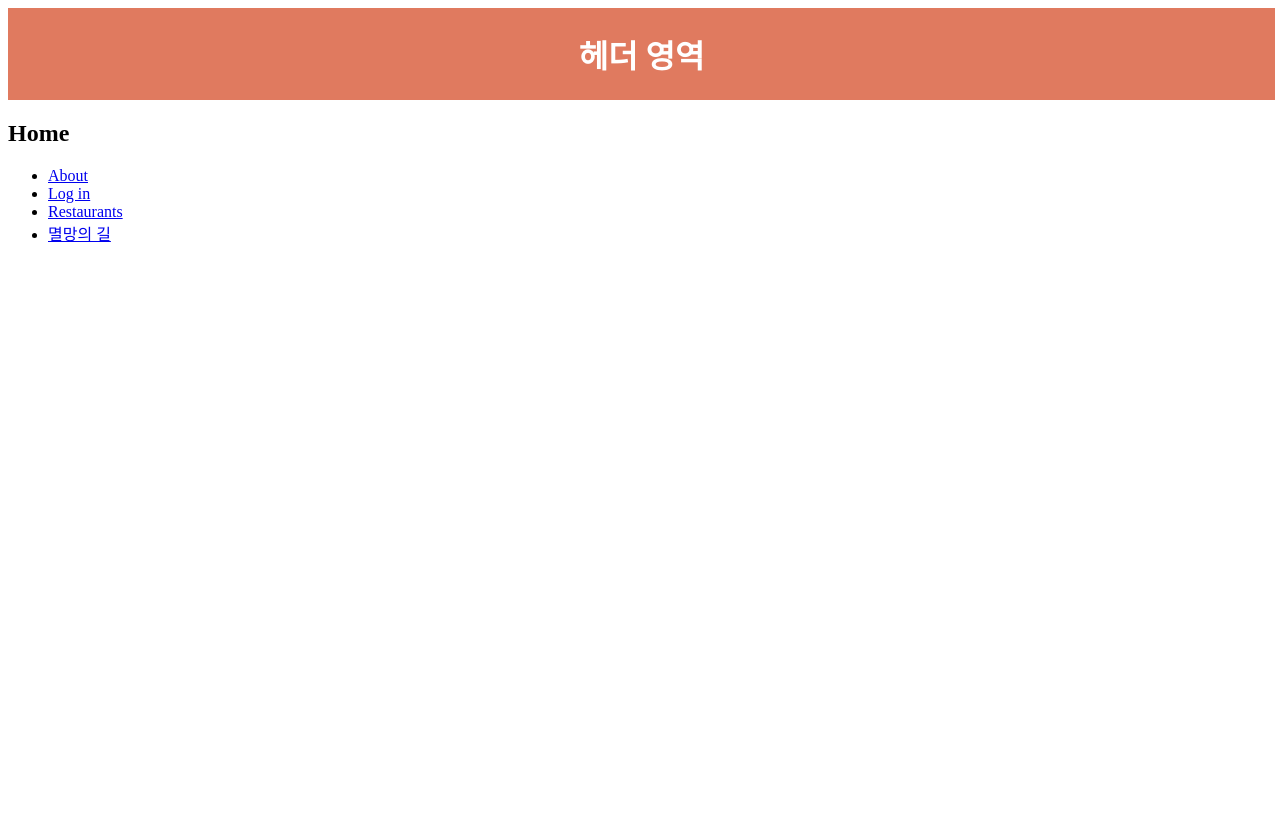
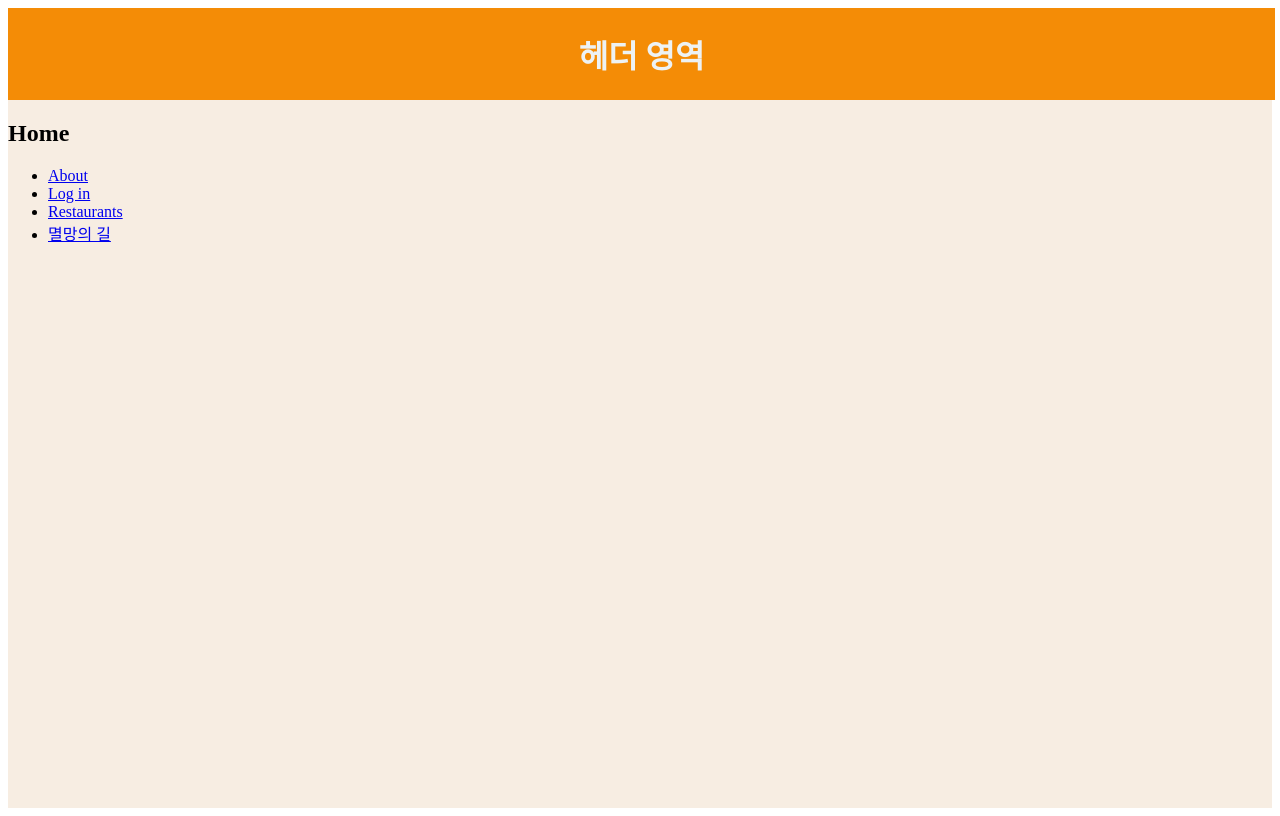
Before and after one commit to CodeSoom/react-week8-assignment-1, a React app: page / in a window 1280 px wide. Built offline with nearby package versions, Linux system fonts and the light colour scheme; the HTML template or start-up script is replaced by a standard one.

Commit message:
styles: app 스타일 추가

```diff
--- a/src/App.jsx
+++ b/src/App.jsx
@@ -21,15 +21,21 @@ import { setAccessToken } from './slice';
 
 import { loadItem } from './services/storage';
 
+const Body = styled.div({
+  backgroundColor: '#f7ede2',
+  height: '100vh',
+  width: '100%',
+});
+
 const Header = styled.div({
   width: '100%',
   textAlign: 'center',
   padding: '0.1em',
-  backgroundColor: '#e07a5f',
+  backgroundColor: '#f48c06',
   '& h1 a': {
     textDecoration: 'none',
     margin: '0',
-    color: 'WHITE',
+    color: '#edf2f4',
   },
 });
 
@@ -42,7 +48,7 @@ export default function App() {
   }
 
   return (
-    <div>
+    <Body>
       <Header>
         <h1>
           <Link to="/">헤더 영역</Link>
@@ -56,6 +62,6 @@ export default function App() {
         <Route path="/restaurants/:id" component={RestaurantPage} />
         <Route component={NotFoundPage} />
       </Switch>
-    </div>
+    </Body>
   );
 }
```
